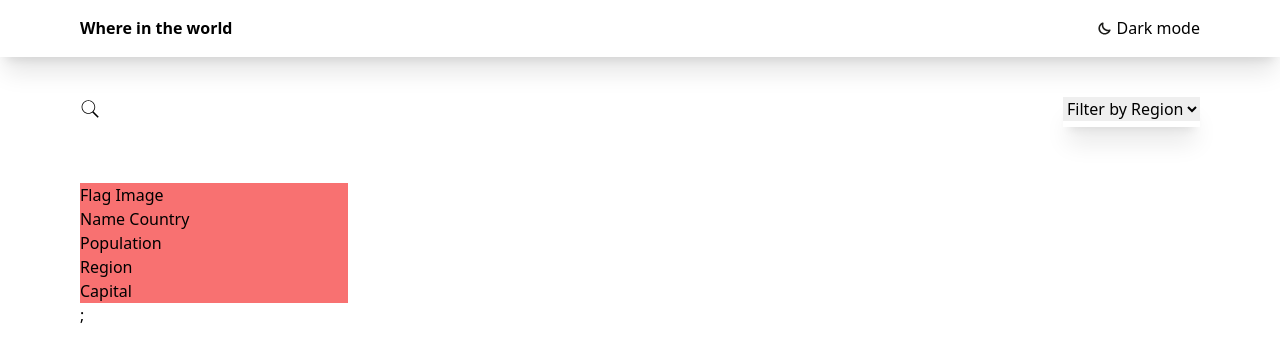
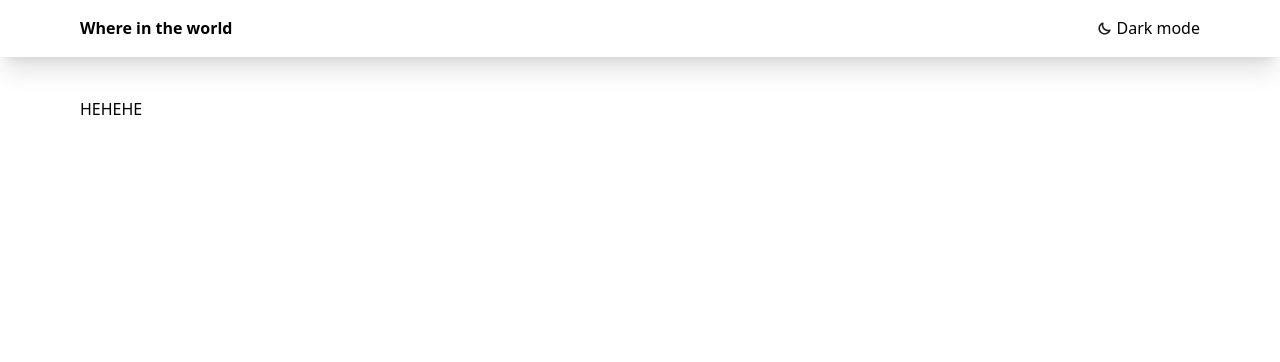
Before and after one commit to autumnleaf-ra/CountryList, a React (Vite) app: page /detail in a window 1280 px wide. Shown: the top 362 px of the page. Built offline with nearby package versions, Linux system fonts and the light colour scheme; no server answers.

Commit message:
backup: react-router-dom

```diff
--- a/package.json
+++ b/package.json
@@ -10,9 +10,9 @@
     "preview": "vite preview"
   },
   "dependencies": {
-    "axios": "^1.7.2",
     "react": "^18.3.1",
-    "react-dom": "^18.3.1"
+    "react-dom": "^18.3.1",
+    "react-router-dom": "^6.24.0"
   },
   "devDependencies": {
     "@types/react": "^18.3.3",
--- a/src/App.jsx
+++ b/src/App.jsx
@@ -1,50 +1,20 @@
 // Library
-import React, { useEffect } from "react";
-import axios from "axios";
-
-// Image
-import moon from "./assets/moon.svg";
-import Search from "./components/Search";
-import FilterBar from "./components/FilterBar";
-import searchIcon from "./assets/search.svg";
-import CardCountry from "./components/CardCountry";
+import React from "react";
+import { BrowserRouter as Router, Routes, Route, Link } from "react-router-dom";
+import Home from "./components/Home";
+import InfoCountry from "./components/InfoCountry";
 
 function App() {
-  let nameCountry = [];
-
-  axios.get("https://restcountries.com/v3.1/all?fields=name").then((res) => {
-    const dataFull = res.data;
-    dataFull.map((data) => {
-      nameCountry.push(data?.name?.common);
-    });
-  });
-
   return (
     <>
-      <div className="head">
-        <div className="flex flex-row justify-between p-4 px-20 border-1 shadow-xl">
-          <div className="font-bold">
-            <p>Where in the world</p>
-          </div>
-          <div className="inline-flex">
-            <img src={moon} alt="" width={"25px"} height={"25px"} /> Dark mode
-          </div>
+      <Router>
+        <div>
+          <Routes>
+            <Route path="/" element={<Home />} />
+            <Route path="/detail" element={<InfoCountry />} />
+          </Routes>
         </div>
-        {/* Second Bar */}
-        <div className="flex flex-row justify-between p-4 px-20 pt-10">
-          <Search searchIcon={searchIcon} />
-          <FilterBar />
-        </div>
-        {/* Country List Component */}
-        <div className="pt-10 px-20">
-          {/* Todo Implement Card */}
-          <div className="grid grid-cols-4 gap-4">
-            <div>
-              <CardCountry nameCountry={nameCountry} />;
-            </div>
-          </div>
-        </div>
-      </div>
+      </Router>
     </>
   );
 }
--- a/src/components/CardCountry.jsx
+++ b/src/components/CardCountry.jsx
@@ -1,21 +1,68 @@
-import axios from "axios";
-import React, { useEffect } from "react";
+import React, { useEffect, useState } from "react";
+import PropTypes from "prop-types";
+import InfoCountry from "./InfoCountry";
+import { Link } from "react-router-dom";
 
-const CardCountry = ({ nameCountry }) => {
-  // TODO IMPLEMENT GET COUNTRY
+const CardCountry = ({ countries }) => {
+  //new entry data
+  const [detailCountry, setdetailCountry] = useState([]);
+  const [data, setData] = useState("");
+
+  // getting data
+  const nameCountry = countries?.name?.common;
+  const flagsCountry = countries?.flags?.png;
+  const populationCountry = countries?.population;
+  const regionCountry = countries?.region;
+  const capitalCountry = countries?.capital;
+
+  // add commas feature
+  const populationCommas = populationCountry.toLocaleString();
+
+  // getting data from card
+  const handleData = (nadme) => {
+    setData(nadme);
+  };
+
+  // function getDetail(nc) {
+  //   fetch(`https://restcountries.com/v3.1/name/${nc}`)
+  //     .then((res) => {
+  //       return res.json();
+  //     })
+  //     .then((data) => {
+  //       setdetailCountry(data);
+  //     });
+  // }
+
   return (
     <>
-      <div className="bg-red-400">
-        <div className="flex flex-col">
-          <div>Flag Image</div>
-          <div>Name Country</div>
-          <div>Population</div>
-          <div>Region</div>
-          <div>Capital</div>
+      <div className="rounded-t-md">
+        <div className="flex flex-col shadow-xl ">
+          <div>
+            <img
+              src={flagsCountry}
+              alt="country-flag"
+              className="h-[150px] w-full rounded-t-md cursor-pointer"
+            />
+          </div>
+          <p
+            className="font-bold ml-4 mt-1 pb-2 cursor-pointer"
+            onClick={() => handleData(nameCountry)}
+          >
+            {nameCountry}
+          </p>
+          <div className="text-sm ml-4 pb-3">
+            <p>Population : {populationCommas}</p>
+            <p>Region : {regionCountry}</p>
+            <p>Capital : {capitalCountry}</p>
+          </div>
         </div>
       </div>
     </>
   );
 };
 
+CardCountry.propTypes = {
+  countries: PropTypes.object,
+};
+
 export default CardCountry;
--- a/src/components/FilterBar.jsx
+++ /dev/null
@@ -1,31 +0,0 @@
-import React from "react";
-
-const FilterBar = () => {
-  return (
-    <>
-      {/* Todo Selection bar */}
-      <div className="shadow-xl">
-        <select name="" id="" defaultValue={1} className="focus:outline-none">
-          <option value={1} hidden>
-            Filter by Region
-          </option>
-          <option value={2}>Africa</option>
-          <option value={3}>America</option>
-          <option value={4}>Europe</option>
-          <option value={5}>Europe</option>
-          <option value={6}>Oceania</option>
-        </select>
-        {/* <label for="cars">Choose a car:</label>
-        <select name="cars" id="cars">
-          <option value="volvo">Volvo</option>
-          <option value="saab">Saab</option>
-          <option value="opel">Opel</option>
-          <option value="audi">Audi</option>
-        </select>
-        <input type="submit" value="Submit" /> */}
-      </div>
-    </>
-  );
-};
-
-export default FilterBar;
--- /dev/null
+++ b/src/components/Home.jsx
@@ -0,0 +1,122 @@
+// Library
+import React, { useEffect, useState } from "react";
+
+// Image
+import moon from "../assets/moon.svg";
+import searchIcon from "../assets/search.svg";
+
+// component
+import CardCountry from "./CardCountry";
+
+function Home() {
+  const [dataCountry, setDataCountry] = useState([]);
+
+  const handleChange = (e) => {
+    if (e.target.value) {
+      fetch(`https://restcountries.com/v3.1/region/${e.target.value}`)
+        .then((res) => {
+          return res.json();
+        })
+        .then((data) => {
+          setDataCountry(data);
+        });
+    }
+  };
+
+  const handleSearch = (e) => {
+    if (e.target.value) {
+      fetch(`https://restcountries.com/v3.1/name/${e.target.value}`)
+        .then((res) => {
+          if (res.ok) {
+            return res.json();
+          }
+          return Promise.reject(res);
+        })
+        .then((data) => {
+          setDataCountry(data);
+        });
+    } else {
+      syncAllCountry();
+    }
+  };
+
+  function syncAllCountry() {
+    fetch(
+      "https://restcountries.com/v3.1/all?fields=name,region,population,capital,images,flags"
+    )
+      .then((res) => {
+        return res.json();
+      })
+      .then((data) => {
+        setDataCountry(data);
+      });
+  }
+
+  useEffect(() => {
+    syncAllCountry();
+  }, []);
+
+  return (
+    <>
+      <div className="head">
+        <div className="flex flex-row justify-between p-4 px-20 border-1 shadow-xl">
+          <div className="font-bold">
+            <p>Where in the world</p>
+          </div>
+          <div className="inline-flex">
+            <img src={moon} alt="" width={"25px"} height={"25px"} /> Dark mode
+          </div>
+        </div>
+        {/* Second Bar */}
+        <div className="flex flex-row justify-between p-4 px-20 pt-10">
+          {/* Search Bar */}
+          <div className="search">
+            <div className="inline-flex space-x-2">
+              <img
+                src={searchIcon}
+                alt=""
+                height={20}
+                width={20}
+                className="cursor-pointer"
+              />
+              <input
+                type="text"
+                className="focus:outline-none"
+                onChange={handleSearch}
+              />
+            </div>
+          </div>
+          {/* Option Filter */}
+          <div className="shadow-xl">
+            <select
+              name=""
+              id=""
+              defaultValue={"all"}
+              className="focus:outline-none"
+              onChange={handleChange}
+            >
+              <option value={"all"} hidden>
+                Filter by Region
+              </option>
+              <option value={"africa"}>Africa</option>
+              <option value={"america"}>America</option>
+              <option value={"europe"}>Europe</option>
+              <option value={"asia"}>Asia</option>
+              <option value={"oceania"}>Oceania</option>
+            </select>
+          </div>
+        </div>
+        {/* Country List Component */}
+        <div className="pt-10 px-20">
+          <div className="grid sm:grid-cols-1 md:grid-cols-2 lg:grid-cols-3 xl:grid-cols-4 gap-10">
+            {dataCountry.map((countries, i) => (
+              <CardCountry key={i} countries={countries} />
+            ))}
+          </div>
+        </div>
+      </div>
+    </>
+  );
+}
+
+export default Home;
--- /dev/null
+++ b/src/components/InfoCountry.jsx
@@ -0,0 +1,13 @@
+import React from "react";
+import Navbar from "./Navbar";
+
+const InfoCountry = () => {
+  return (
+    <>
+      <Navbar />
+      <div className="pt-10 px-20">HEHEHE</div>
+    </>
+  );
+};
+
+export default InfoCountry;
--- /dev/null
+++ b/src/components/Navbar.jsx
@@ -0,0 +1,21 @@
+import React from "react";
+
+// Image
+import moon from "../assets/moon.svg";
+
+const Navbar = () => {
+  return (
+    <div className="head">
+      <div className="flex flex-row justify-between p-4 px-20 border-1 shadow-xl">
+        <div className="font-bold">
+          <p>Where in the world</p>
+        </div>
+        <div className="inline-flex">
+          <img src={moon} alt="" width={"25px"} height={"25px"} /> Dark mode
+        </div>
+      </div>
+    </div>
+  );
+};
+
+export default Navbar;
--- a/src/components/Search.jsx
+++ /dev/null
@@ -1,15 +0,0 @@
-import React from "react";
-
-const Search = ({ searchIcon }) => {
-  return (
-    // Todo Dark mode & Input text
-    <div className="">
-      <div className="inline-flex space-x-2">
-        <img src={searchIcon} alt="" height={20} width={20} />
-        <input type="text" className="focus:outline-none" />
-      </div>
-    </div>
-  );
-};
-
-export default Search;
```
Also changed, not shown: 1 other file (tests, documents, lock files or other folders).
